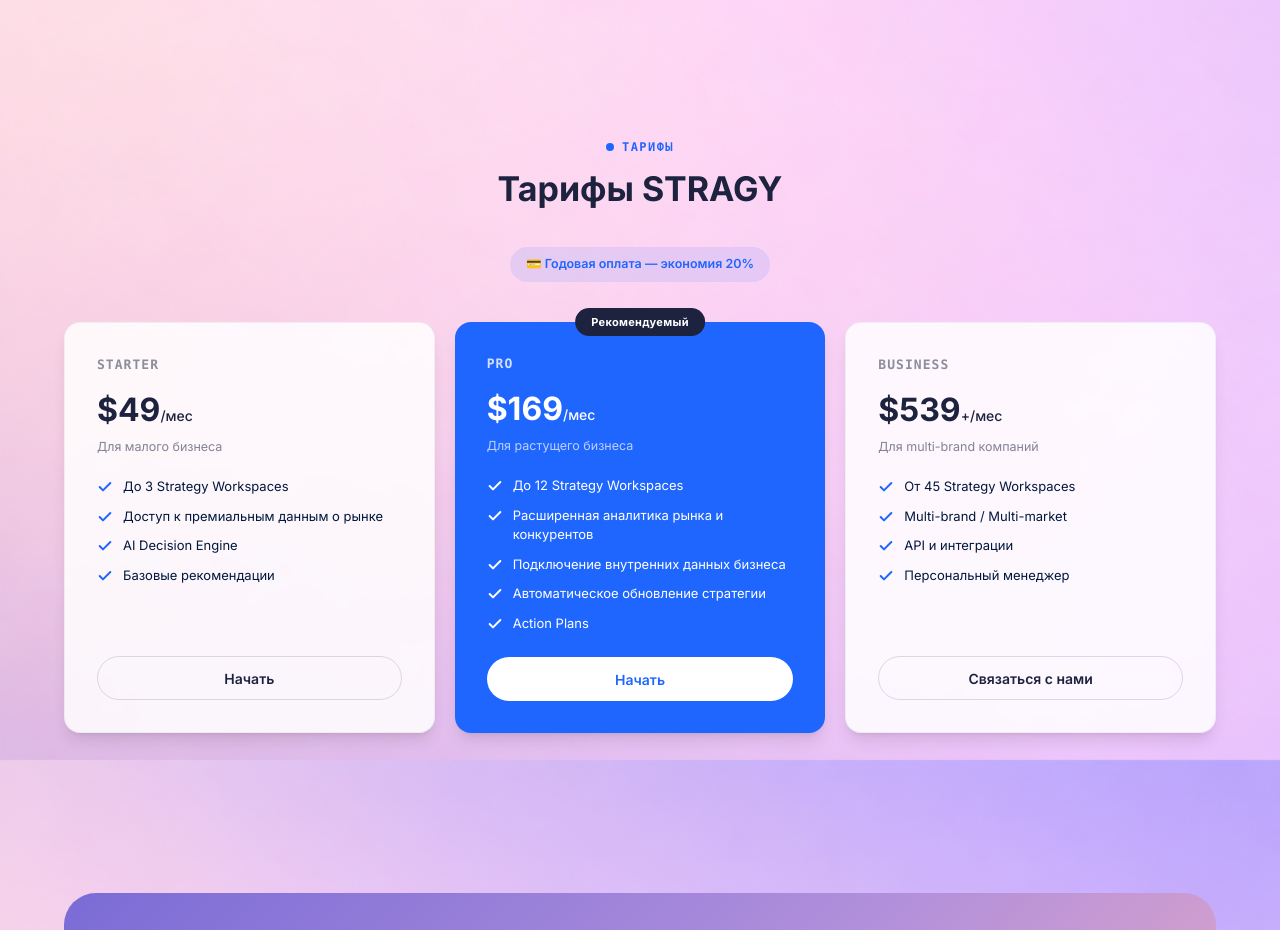
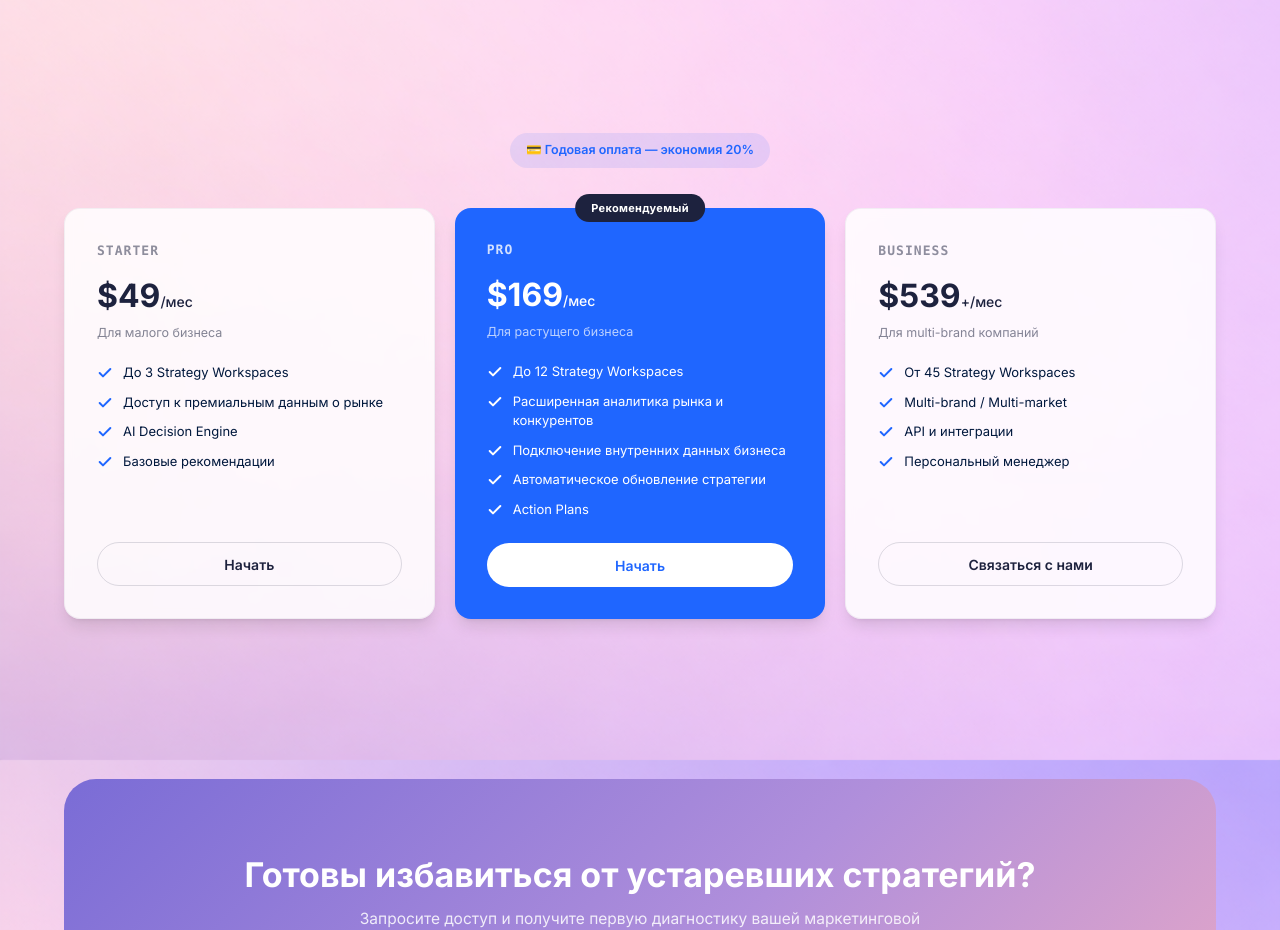
Before and after one commit to irena-sharapa/stragy-leap-launch, a React (Vite) app: page /ru in a window 1280 px wide. Shown: the part 3080-4010 px from the top of the page. Built offline with nearby package versions, Linux system fonts and the light colour scheme.

Commit message:
Changes
Co-authored-by: irena-sharapa <204727947+irena-sharapa@users.noreply.github.com>

```diff
--- a/src/pages/Index.tsx
+++ b/src/pages/Index.tsx
@@ -334,22 +334,12 @@ const Index = () => {
 
           {/* Pricing */}
           <section id="pricing" className="py-16 md:py-20 px-5 sm:px-6">
-            <div className="max-w-6xl mx-auto">
-              <div className="max-w-2xl mx-auto text-center mb-8 md:mb-10">
-                <div className="inline-flex items-center gap-2 text-primary text-xs font-semibold tracking-[0.12em] uppercase mb-4 font-mono">
-                  <span className="w-2 h-2 rounded-full bg-primary" />
-                  {t.pricing.badge}
-                </div>
-                <h2 className="text-[26px] sm:text-3xl md:text-[34px] font-bold text-stragy-dark-text leading-tight">
-                  {t.pricing.title}
-                </h2>
+          <div className="max-w-6xl mx-auto">
+            <div className="flex justify-center mb-8 md:mb-10">
+              <div className="inline-flex items-center gap-2 bg-primary/10 text-primary font-semibold text-[12.5px] px-4 py-2 rounded-full text-center">
+                {t.pricing.discount}
               </div>
-
-              <div className="flex justify-center mb-8 md:mb-10">
-                <div className="inline-flex items-center gap-2 bg-primary/10 text-primary font-semibold text-[12.5px] px-4 py-2 rounded-full text-center">
-                  {t.pricing.discount}
-                </div>
-              </div>
+            </div>
 
               <div className="grid md:grid-cols-3 gap-5">
                 {t.pricing.plans.map((plan, i) => (
```
